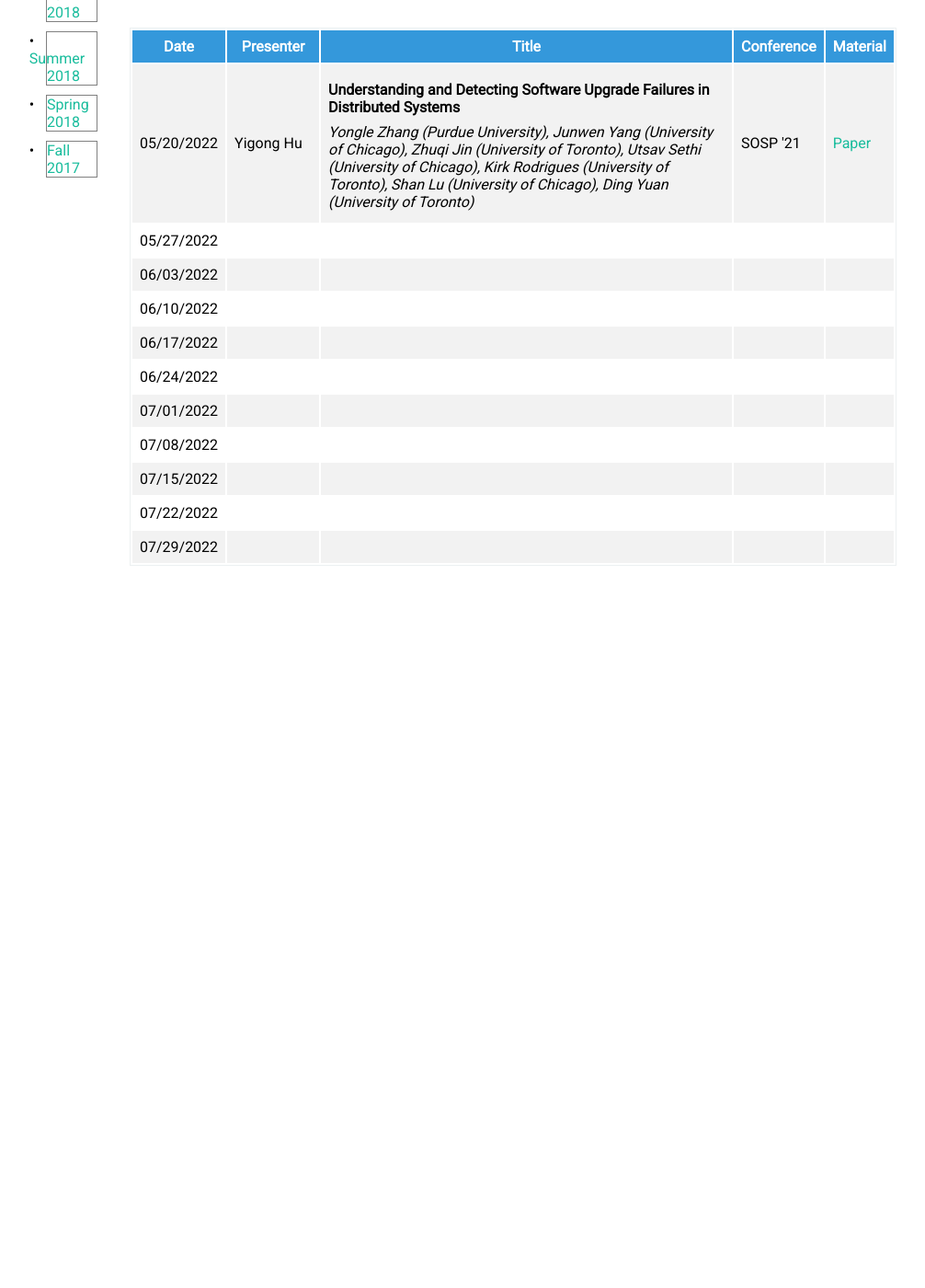
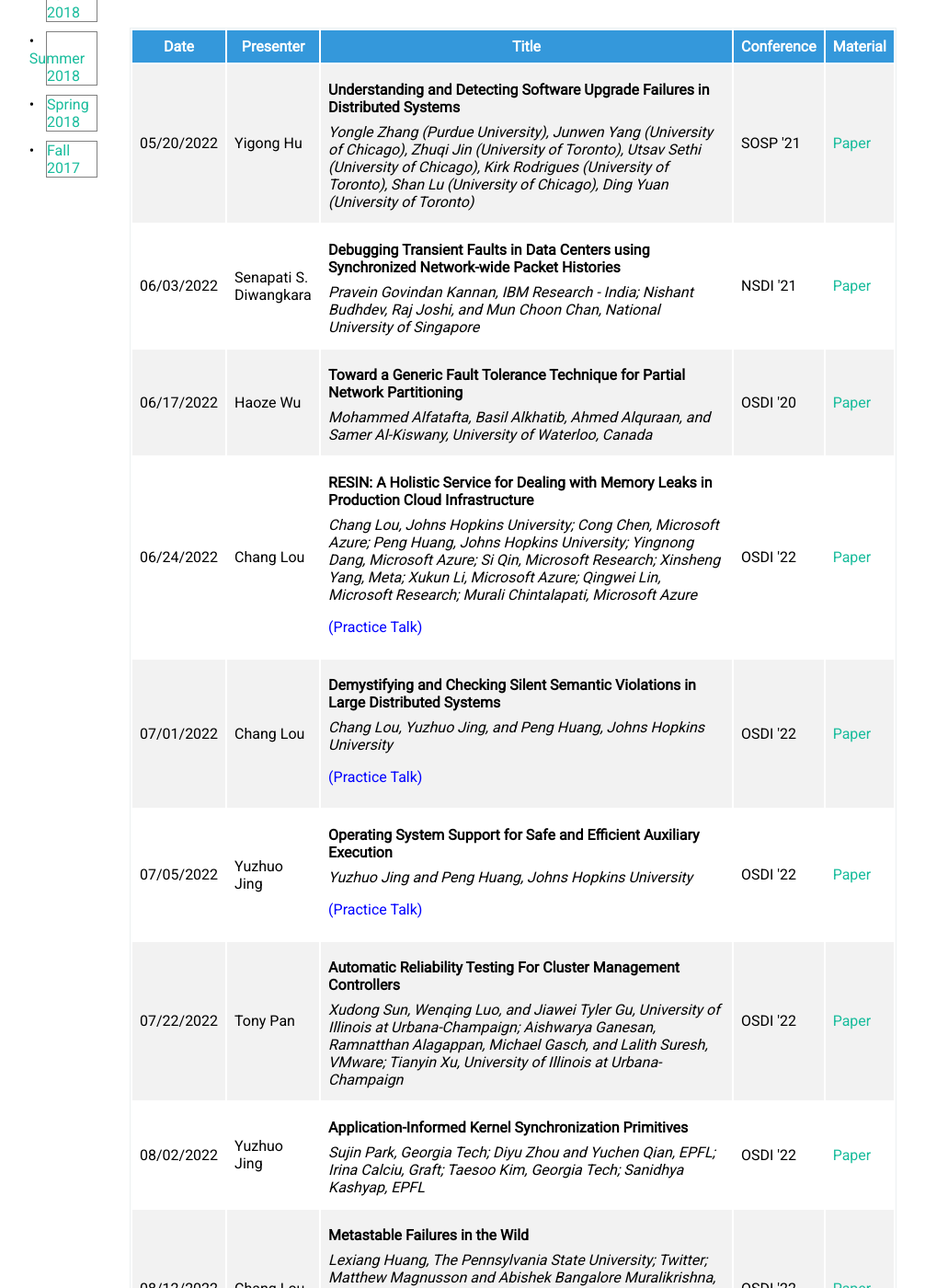
Before and after one commit to ryanphuang/CS817-WWW, a Jekyll site: the page built from index.html, in a window 1280 px wide and 1400 px high, scrolled down 726 px. Shown: the whole window at 92% size, without its empty margins (34-1040 px from the left). Built offline with Jekyll 4.4.1, drawn with Linux system fonts in a browser that asks for light colours; before the commit the page ends 1356 px from its top, so only the background shows below that; some of the changed text lies outside the part shown.

Commit message:
update schedule

```diff
--- a/_includes/schedule.html
+++ b/_includes/schedule.html
@@ -14,103 +14,96 @@
     <td><a href="https://dl.acm.org/doi/10.1145/3477132.3483577">Paper</a></td>
   </tr>
   <tr>
-    <td>05/27/2022</td>
-    <td></td>
+    <td>06/03/2022</td>
+    <td>Senapati S. Diwangkara</td>
     <td>
-      <p class="title"></p>
-      <p class="authors"></p>
+      <p class="title">Debugging Transient Faults in Data Centers using Synchronized Network-wide Packet Histories</p>
+      <p class="authors">Pravein Govindan Kannan, IBM Research - India; Nishant Budhdev, Raj Joshi, and Mun Choon Chan, National University of Singapore</p>
     </td>
-    <td></td>
-    <td><a href="#"></a></td>
-  </tr>
-  <tr>
-    <td>06/03/2022</td>
-    <td></td>
-    <td>
-      <p class="title"></p>
-      <p class="authors"></p>
-    </td>
-    <td></td>
-    <td><a href="#"></a></td>
-  </tr>
-  <tr>
-    <td>06/10/2022</td>
-    <td></td>
-    <td>
-      <p class="title"></p>
-      <p class="authors"></p>
-    </td>
-    <td></td>
-    <td><a href="#"></a></td>
+    <td>NSDI '21</td>
+    <td><a href="https://www.usenix.org/conference/nsdi21/presentation/kannan">Paper</a></td>
   </tr>
   <tr>
     <td>06/17/2022</td>
-    <td></td>
+    <td>Haoze Wu</td>
     <td>
-      <p class="title"></p>
-      <p class="authors"></p>
+      <p class="title">Toward a Generic Fault Tolerance Technique for Partial Network Partitioning</p>
+      <p class="authors">Mohammed Alfatafta, Basil Alkhatib, Ahmed Alquraan, and Samer Al-Kiswany, University of Waterloo, Canada</p>
     </td>
-    <td></td>
-    <td><a href="#"></a></td>
+    <td>OSDI '20</td>
+    <td><a href="https://www.usenix.org/conference/osdi20/presentation/alfatafta">Paper</a></td>
   </tr>
   <tr>
     <td>06/24/2022</td>
-    <td></td>
+    <td>Chang Lou</td>
     <td>
-      <p class="title"></p>
-      <p class="authors"></p>
+      <p class="title">RESIN: A Holistic Service for Dealing with Memory Leaks in Production Cloud Infrastructure</p>
+      <p class="authors">Chang Lou, Johns Hopkins University; Cong Chen, Microsoft Azure; Peng Huang, Johns Hopkins University; Yingnong Dang, Microsoft Azure; Si Qin, Microsoft Research; Xinsheng Yang, Meta; Xukun Li, Microsoft Azure; Qingwei Lin, Microsoft Research; Murali Chintalapati, Microsoft Azure</p>
+      <p style="color:blue">(Practice Talk)</p>
     </td>
-    <td></td>
-    <td><a href="#"></a></td>
+    <td>OSDI '22</td>
+    <td><a href="https://www.usenix.org/conference/osdi22/presentation/lou-resin">Paper</a></td>
   </tr>
   <tr>
     <td>07/01/2022</td>
-    <td></td>
+    <td>Chang Lou</td>
     <td>
-      <p class="title"></p>
-      <p class="authors"></p>
+      <p class="title">Demystifying and Checking Silent Semantic Violations in Large Distributed Systems</p>
+      <p class="authors">Chang Lou, Yuzhuo Jing, and Peng Huang, Johns Hopkins University</p>
+      <p style="color:blue">(Practice Talk)</p>
     </td>
-    <td></td>
-    <td><a href="#"></a></td>
+    <td>OSDI '22</td>
+    <td><a href="https://www.usenix.org/conference/osdi22/presentation/lou-demystifying">Paper</a></td>
   </tr>
   <tr>
-    <td>07/08/2022</td>
-    <td></td>
+    <td>07/05/2022</td>
+    <td>Yuzhuo Jing</td>
     <td>
-      <p class="title"></p>
-      <p class="authors"></p>
+      <p class="title">Operating System Support for Safe and Efficient Auxiliary Execution</p>
+      <p class="authors">Yuzhuo Jing and Peng Huang, Johns Hopkins University</p>
+      <p style="color:blue">(Practice Talk)</p>
     </td>
-    <td></td>
-    <td><a href="#"></a></td>
-  </tr>
-  <tr>
-    <td>07/15/2022</td>
-    <td></td>
-    <td>
-      <p class="title"></p>
-      <p class="authors"></p>
-    </td>
-    <td></td>
-    <td><a href="#"></a></td>
+    <td>OSDI '22</td>
+    <td><a href="https://www.usenix.org/conference/osdi22/presentation/jing">Paper</a></td>
   </tr>
   <tr>
     <td>07/22/2022</td>
-    <td></td>
+    <td>Tony Pan</td>
     <td>
-      <p class="title"></p>
-      <p class="authors"></p>
+      <p class="title">Automatic Reliability Testing For Cluster Management Controllers</p>
+      <p class="authors">Xudong Sun, Wenqing Luo, and Jiawei Tyler Gu, University of Illinois at Urbana-Champaign; Aishwarya Ganesan, Ramnatthan Alagappan, Michael Gasch, and Lalith Suresh, VMware; Tianyin Xu, University of Illinois at Urbana-Champaign</p>
     </td>
-    <td></td>
-    <td><a href="#"></a></td>
+    <td>OSDI '22</td>
+    <td><a href="https://www.usenix.org/conference/osdi22/presentation/sun">Paper</a></td>
   </tr>
   <tr>
-    <td>07/29/2022</td>
-    <td></td>
+    <td>08/02/2022</td>
+    <td>Yuzhuo Jing</td>
     <td>
-      <p class="title"></p>
-      <p class="authors"></p>
+      <p class="title">Application-Informed Kernel Synchronization Primitives</p>
+      <p class="authors">Sujin Park, Georgia Tech; Diyu Zhou and Yuchen Qian, EPFL; Irina Calciu, Graft; Taesoo Kim, Georgia Tech; Sanidhya Kashyap, EPFL</p>
     </td>
-    <td></td>
-    <td><a href="#"></a></td>
+    <td>OSDI '22</td>
+    <td><a href="https://www.usenix.org/conference/osdi22/presentation/park">Paper</a></td>
+  </tr>
+  <tr>
+    <td>08/12/2022</td>
+    <td>Chang Lou</td>
+    <td>
+      <p class="title">Metastable Failures in the Wild</p>
+      <p class="authors">Lexiang Huang, The Pennsylvania State University; Twitter; Matthew Magnusson and Abishek Bangalore Muralikrishna, University of New Hampshire; Salman Estyak, The Pennsylvania State University; Rebecca Isaacs, Twitter; Abutalib Aghayev and Timothy Zhu, The Pennsylvania State University; Aleksey Charapko, University of New Hampshire</p>
+    </td>
+    <td>OSDI '22</td>
+    <td><a href="https://www.usenix.org/conference/osdi22/presentation/huang-lexiang">Paper</a></td>
+  </tr>
+  <tr>
+    <td>08/26/2022</td>
+    <td>Yuzhuo Jing</td>
+    <td>
+      <p class="title">Cancellation in Systems: An Empirical Study of Task Cancellation Patterns and Failures</p>
+      <p class="authors">Utsav Sethi and Haochen Pan, University of Chicago; Shan Lu, University of Chicago and Microsoft; Madanlal Musuvathi and Suman Nath, Microsoft Research</p>
+    </td>
+    <td>OSDI '22</td>
+    <td><a href="https://www.usenix.org/conference/osdi22/presentation/sethi">Paper</a></td>
   </tr>
 </table>
```
